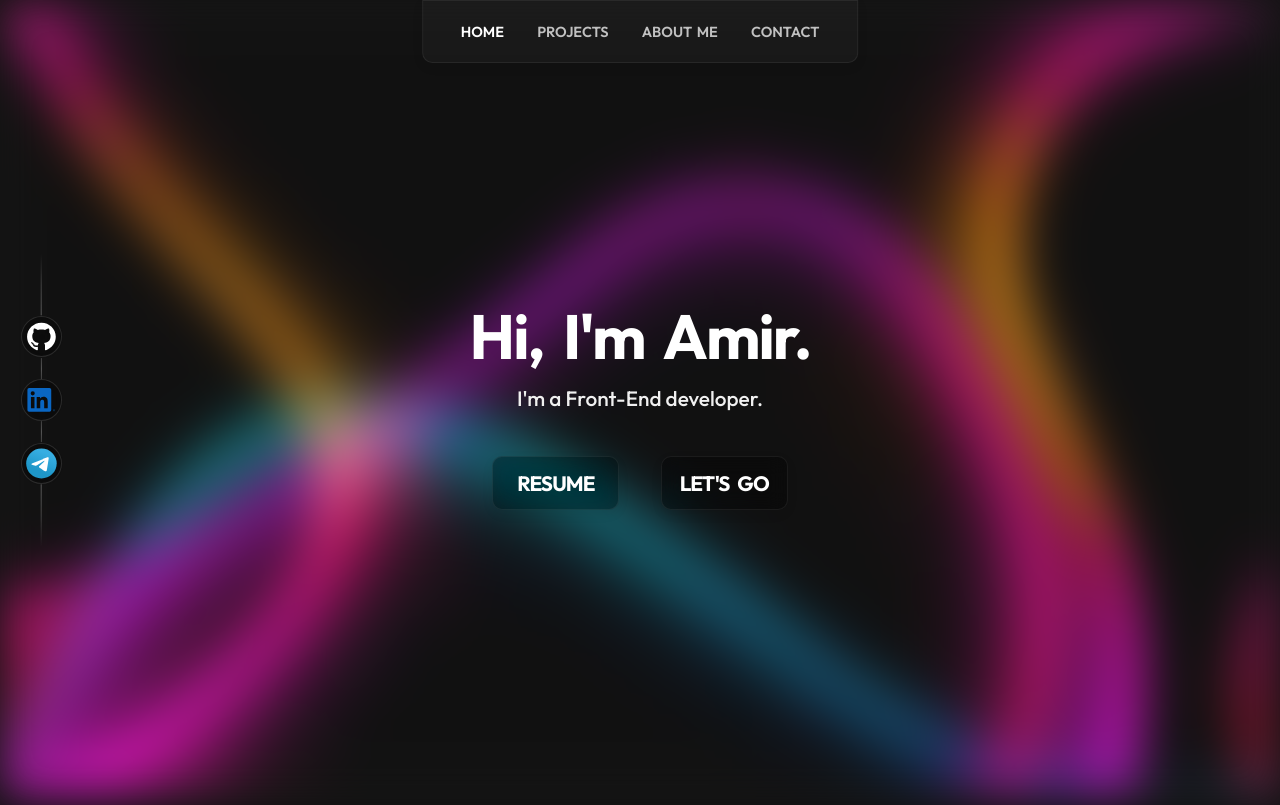
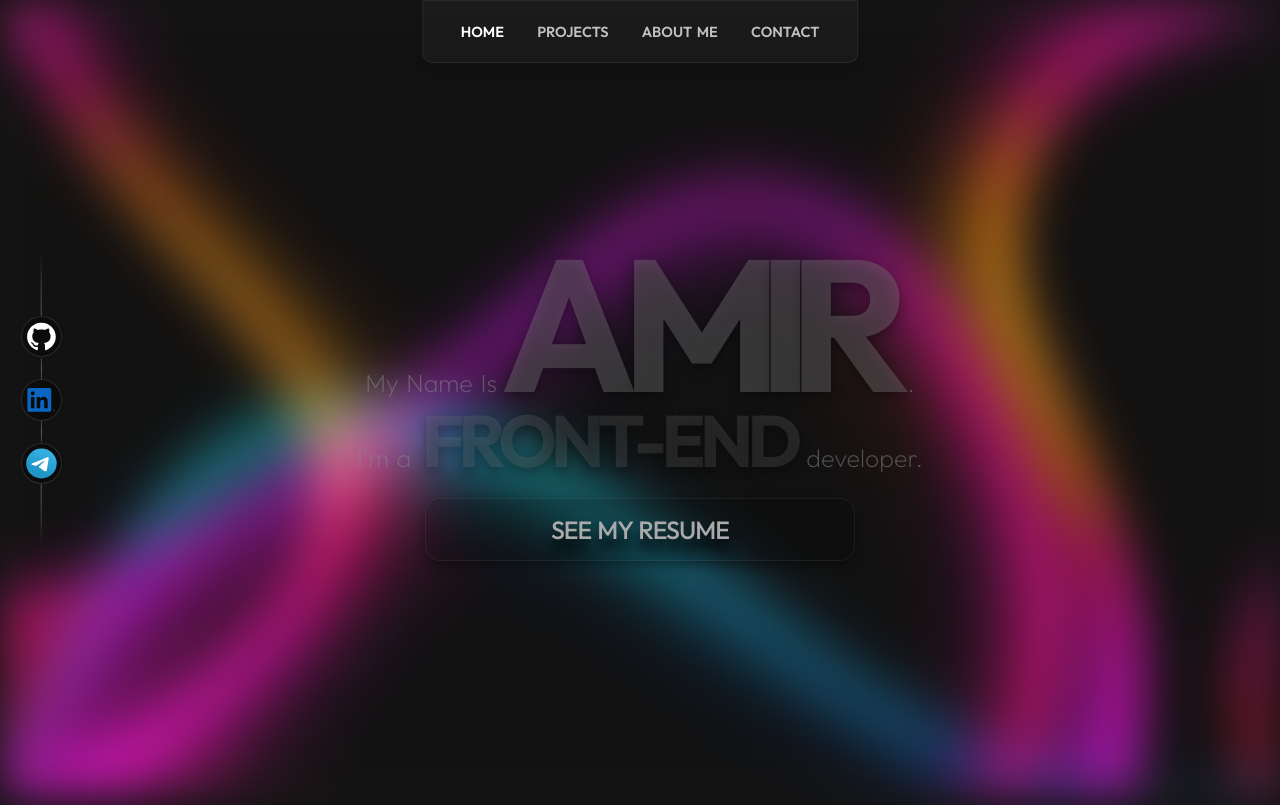
Before and after one commit to v-amirrr/portfolio, a React (Create React App) app: page / in a window 1280 px wide. Built offline with nearby package versions, Linux system fonts and the light colour scheme.

Commit message:
style: chnaged home page title and buttons

```diff
--- a/src/App.js
+++ b/src/App.js
@@ -15,8 +15,8 @@ import Contact from './components/Contact';
 
 const bgVariants = {
     hidden: { opacity: 0 },
-    visible: { opacity: 1, transition: { duration: 0.2, type: 'tween' } },
-    exit: { opacity: 0, transition: { duration: 0.2, type: 'tween' } }
+    visible: { opacity: 1, transition: { duration: 0.4, type: 'tween' } },
+    exit: { opacity: 0, transition: { duration: 0.4, type: 'tween' } }
 };
 
 const App = () => {
--- a/src/components/Home.js
+++ b/src/components/Home.js
@@ -1,49 +1,87 @@
 import React from 'react';
 
 import styled from 'styled-components';
-
-import { Link } from "react-router-dom";
-
 import { motion } from 'framer-motion';
 
-const homePageVariants = {
+const contentVariants = {
     hidden: { opacity: 0 },
-    visible: { opacity: 1, transition: { duration: 0.2, type: 'tween', when: "beforeChildren", childrenDelay: 0.5 } },
-    exit: { opacity: 0, transition: { duration: 0.2, type: 'tween', when: "afterChildren" } }
+    visible: { opacity: 1, transition: { duration: 0.2, staggerChildren: 0.1, when: "beforeChildren" } },
+    exit: { opacity: 0, transition: { duration: 0.2, staggerChildren: 0.1, when: "beforeChildren" } }
 };
 
-const titleVariants = {
-    hidden: { opacity: 0, scaleY: 0 },
-    visible: { opacity: 1, scaleY: 1, transition: { duration: 0.4 } },
-    exit: { opacity: 0, scaleY: 0, transition: { duration: 0.4 } }
+const itemVariants = {
+    hidden: { opacity: 0, y: -20 },
+    visible: { opacity: 1, y: 0, transition: { duration: 0.2, type: 'tween' } },
+    exit: { opacity: 0, y: 20, transition: { duration: 0.2, type: 'tween' } }
 };
 
 const socialMediaVariants = {
     hidden: { opacity: 0, scaleY: 0 },
-    visible: { opacity: 1, scaleY: 1, transition: { duration: 0.4 } },
-    exit: { opacity: 0, scaleY: 0, transition: { duration: 0.4 } }
-}
+    visible: { opacity: 1, scaleY: 1, transition: { duration: 0.2 } },
+    exit: { opacity: 0, scaleY: 0, transition: { duration: 0.2 } }
+};
 
 const Home = () => {
     return (
         <>
-            <HomePage initial='hidden' animate='visible' exit='exit' variants={homePageVariants}>
-                <Title variants={titleVariants}>
-                        <h1>Hi, I'm Amir.</h1>
-                        <h1>I'm a Front-End developer.</h1>
+            <HomePage initial='hidden' animate='visible' exit='exit' variants={contentVariants}>
+                <Title>
+                    <motion.h1 className='title-text' variants={itemVariants}>
+                        <span>M</span>
+                        <span>y </span>
+                        <span>N</span>
+                        <span>a</span>
+                        <span>m</span>
+                        <span>e </span>
+                        <span>I</span>
+                        <span>s</span>
+
+                        <div className='title-name'>
+                            <span>A </span>
+                            <span>M</span>
+                            <span>I</span>
+                            <span>R</span>
+                        </div>
+
+                        <span>.</span>
+                    </motion.h1>
+
+                    <motion.h1 className='title-text' variants={itemVariants}>
+                        <span>I</span>
+                        <span>'</span>
+                        <span>m </span>
+                        <span>a</span>
+
+                        <div className='title-field'>
+                            <span>F</span>
+                            <span>R</span>
+                            <span>O</span>
+                            <span>N</span>
+                            <span>T</span>
+                            <span>-</span>
+                            <span>E</span>
+                            <span>N</span>
+                            <span>D</span>
+                        </div>
+
+                        <span>d</span>
+                        <span>e</span>
+                        <span>v</span>
+                        <span>e</span>
+                        <span>l</span>
+                        <span>o</span>
+                        <span>p</span>
+                        <span>e</span>
+                        <span>r</span>
+                        <span>.</span>
+                    </motion.h1>
                 </Title>
 
-                <Buttons variants={titleVariants}>
-                    <Link to="/projects">
-                        <Button whileTap={{ scale: 0.8 }}>
-                            let's go
-                        </Button>
-                    </Link>
-
+                <Buttons variants={itemVariants}>
                     <a href='https://drive.google.com/file/d/1wZJ0K-Fez_pX9yQO2U_INKqFZbfSclMm/view?usp=sharing' target="_blank">
-                        <Button whileTap={{ scale: 0.8 }}>
-                            resume
-                        </Button>
+                        <motion.div whileTap={{ scale: 0.8 }}>
+                            <p>see my resume</p>
+                        </motion.div>
                     </a>
                 </Buttons>
 
@@ -87,75 +125,120 @@ const Title = styled(motion.div)`
     justify-content: center;
     align-items: center;
     flex-direction: column;
-    margin: 1rem;
-
-    h1 {
+    margin-bottom: 1.2rem;
     font-family: 'Outfit', sans-serif;
-        line-height: 1.5;
-        display: flex;
-        justify-content: center;
-        align-items: center;
-        flex-direction: row;
+    line-height: .9;
     white-space: nowrap;
 
-        &:nth-child(1) {
-            font-size: 3rem;
-            word-spacing: 10px;
-            letter-spacing: -2px;
+    span {
+        transition: color .2s;
+
+        &:hover {
             color: #fff;
         }
+    }
 
-        &:nth-child(2) {
-            font-size: 1rem;
-            color: #f0f0f0;
-            font-weight: 500;
+    .title-text {
+        font-size: 1.2rem;
+        font-weight: 200;
+        word-spacing: 2px;
+        color: #88888888;
+        display: inline;
+    }
+
+    .title-name {
+        display: inline;
+        font-size: 9rem;
+        font-weight: 900;
+        letter-spacing: -1.16rem;
+        color: #88888859;
+        text-shadow: #00000059 0px 4px 12px;
+        margin-left: .2rem;
+        margin-right: 1rem;
+
+        span {
+            transition: color .2s;
+            &:hover {
+                color: #888;
+            }
+        }
+    }
+
+    .title-field {
+        display: inline;
+        font-size: 3.5rem;
+        font-weight: 900;
+        letter-spacing: -.3rem;
+        color: #88888833;
+        text-shadow: #00000055 0px 4px 12px;
+        margin: 0 .5rem;
+
+        span {
+            transition: color .2s;
+            &:hover {
+                color: #888;
+            }
+        }
+    }
+
+    @media (max-width: 600px) {
+        .title-text {
+            font-size: .8rem;
+            word-spacing: 1px;
+        }
+
+        .title-name {
+            font-size: 6.5rem;
+            letter-spacing: -.8rem;
+        }
+
+        .title-field {
+            font-size: 2.5rem;
+            letter-spacing: -.2rem;
+            margin: 0 .5rem;
         }
     }
 `;
 
 const Buttons = styled(motion.div)`
-    padding: 1rem;
     display: flex;
     justify-content: center;
     align-items: center;
-    flex-direction: row-reverse;
-`;
+    font-family: 'Outfit', sans-serif;
 
-const Button = styled(motion.button)`
-    all: unset;
-    font-family: 'Outfit', sans-serif;
+    div {
         text-transform: uppercase;
-    font-size: 1rem;
-    font-weight: 900 !important;
-    border-radius: 10px;
-    width: 6rem;
-    height: 2.5rem;
-    word-spacing: 5px;
+        font-size: 1.2rem;
+        font-weight: 500;
+        border: solid 1px #ffffff10;
+        border-radius: 15px;
+        word-spacing: 2px;
         letter-spacing: -1px;
         white-space: nowrap;
         cursor: pointer;
         text-align: center;
-    margin: 0 1rem;
-    backdrop-filter: blur(10px) saturate(150%);
-    -webkit-backdrop-filter: blur(10px) saturate(150%);
-    background-color: #00000055;
-    transition: background-color .4s, box-shadow .4s, border .4s;
-    box-shadow: #00000011 0px 4px 12px;
-    border: solid 1px #ffffff11;
-    color: #fff;
+        padding: .7rem 6rem;
+        background-color: #00000022;
+        display: flex;
+        justify-content: center;
+        align-items: center;
+        transition: letter-spacing .4s;
+        box-shadow: #00000055 0px 5px 10px;
 
-    &:hover {
-        background-color: #ffffff11;
-        border: solid 1px #ffffff19;
-        box-shadow: #00000088 0px 4px 12px;
+        p {
+            color: #aaa;
+            text-shadow: #000 0px 12px 12px;
         }
 
-    &:first-child {
-        font-weight: 900;
+        @media (hover: hover) and (pointer: fine) and (min-width: 745px) {
+            &:hover {
+                letter-spacing: 3px;
+            }
         }
 
-    &:last-child {
-        font-weight: 300;
+        @media (max-width: 900px) {
+            padding: .7rem 5rem;
+        }
     }
 `;
 
--- a/src/index.css
+++ b/src/index.css
@@ -21,6 +21,7 @@ html {
 }
 
 body {
+    user-select: none;
     -webkit-user-drag: none;
     overflow: hidden;
 }
```
Lines whose indentation alone changed are shown as unchanged.
